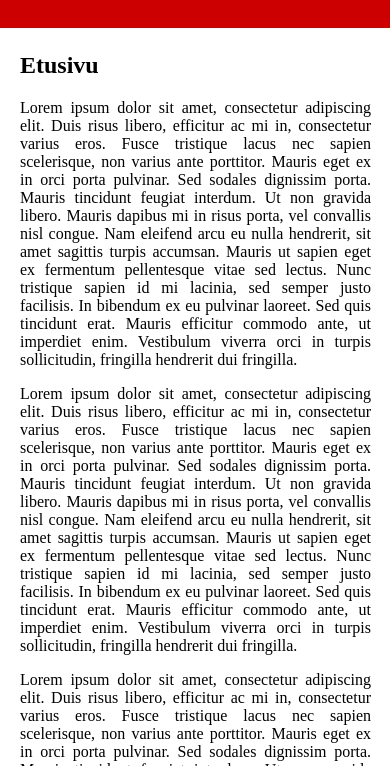
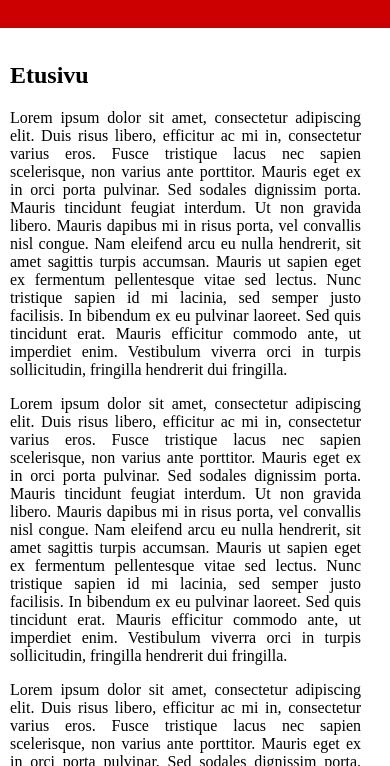
Before and after one commit to Banzneri/blaaaaa, a plain HTML site: page index.html in a window 390 px wide. Shown: the part 78-844 px from the top of the page. Drawn offline with Linux system fonts and the light colour scheme; a web font is replaced by a local one.

Commit message:
Add files via upload

```diff
--- a/css.css
+++ b/css.css
@@ -5,11 +5,6 @@ html, body {
     background-color: white;
     margin: 0px;
     padding: 0px;
-    overflow-y: visible;
-}
-
-html {
-    overflow-x: hidden;
 }
 
 h1 {
@@ -266,7 +261,7 @@ input:invalid {
     div.mainContent {
         width: 100%;
         min-height: 800px;
-        left: 460px;
+        left: 450px;
     }
 
     a.navigationBarLinks:hover {
@@ -308,14 +303,14 @@ input:invalid {
         top: 0px;
         left: 6px;
         float: none;
-        padding-right: 10px;
+        padding-left: 4px;
     }
 
 
     div.contentCenter {
         float: none;
         left: 220px;
-        width: 60%;
+        width: 55vw;
     }
 
     #hiddenNavBar {
@@ -343,16 +338,13 @@ input:invalid {
     }
 
     .mainContent {
-        position: relative;
         display: block;
-        left: -20px;
-        width: 90%;
     }
 
     div.contentCenter {
-        position: relative;
         border-left-style: none;
-        left: -20px;
+        left: 0px;
+        padding: 10px;
         width: 90%;
 
     }
```
